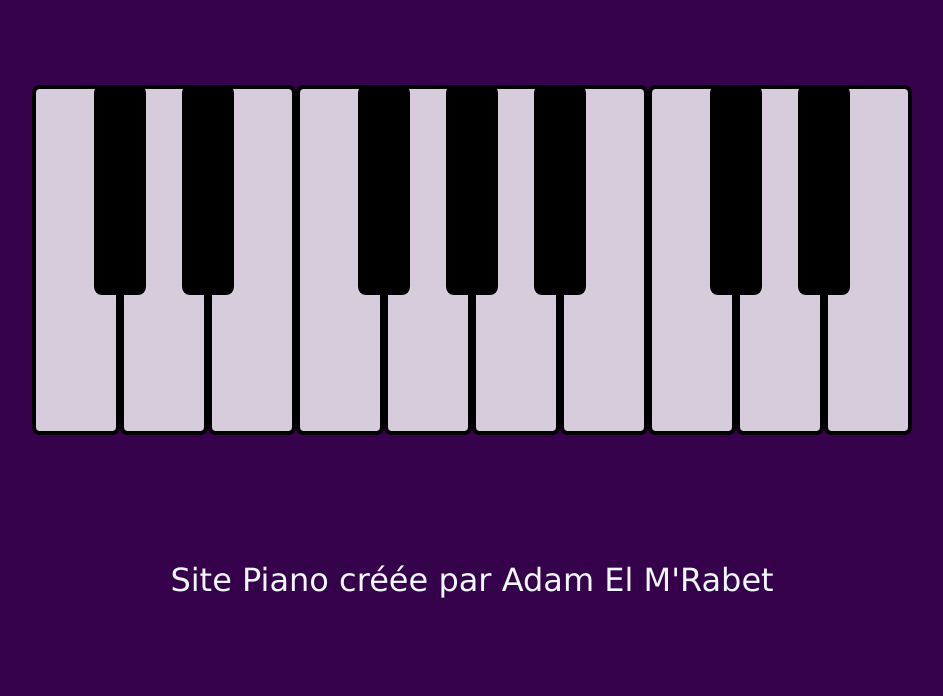
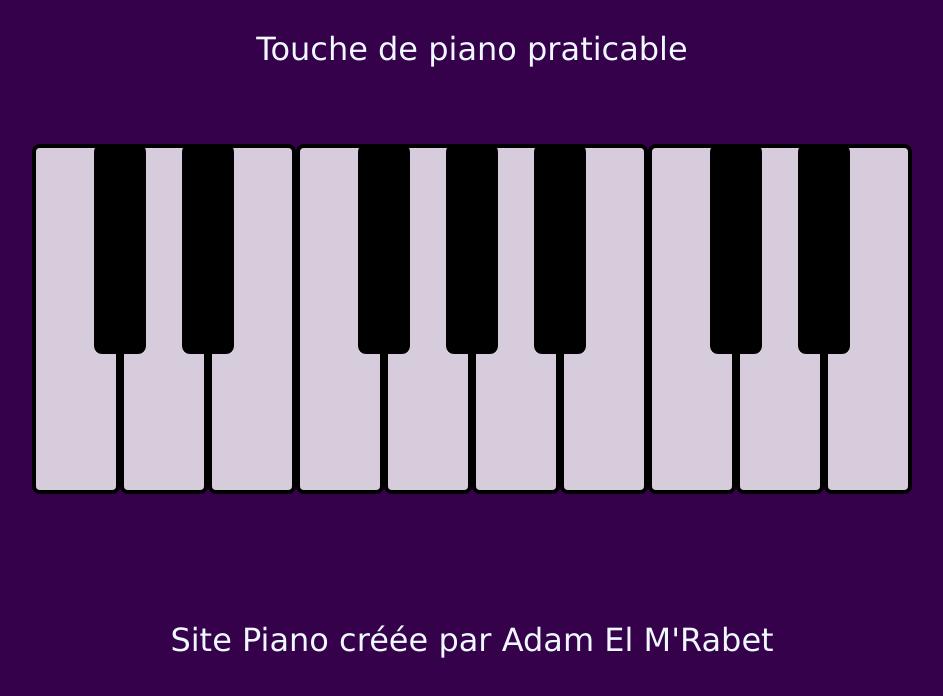
Before and after one commit to Zaladam/piano, a plain HTML site: page index.html in a window 1280 px wide. Shown: the whole page, without its empty margins (168-1111 px from the left). Drawn offline with Linux system fonts and the light colour scheme.

Commit message:
Modifications général

```diff
--- a/index.html
+++ b/index.html
@@ -4,13 +4,14 @@
     <meta http-equiv="X-UA-Compatible" content="IE=edge">
     <meta name="viewport" content="width=device-width, initial-scale=1.0">
     <link rel="stylesheet" href="style.css">
-    <title>Document</title>
+    <link rel="icon" href="icon.png" type="image/png">
+    <title>Piano</title>
 </head>
 <body>
+  <header>
+    <h1 class="titre">Touche de piano praticable</h1>
+  </header>
     <section id="wrap">
-      <header>
-
-      </header>
       <section id="main">
 
         <div class="keys">
--- a/style.css
+++ b/style.css
@@ -20,8 +20,11 @@ header:after {
   background-size: 70%;
 }
 
-
-
+.titre{
+  font-family: 'Lucida Sans', 'Lucida Sans Regular', 'Lucida Grande', 'Lucida Sans Unicode', Geneva, Verdana, sans-serif;
+  color: aliceblue;
+  font-weight: 200;
+}
 
 .keys {
   display: block;
```
Also changed, not shown: icon.png (added).
